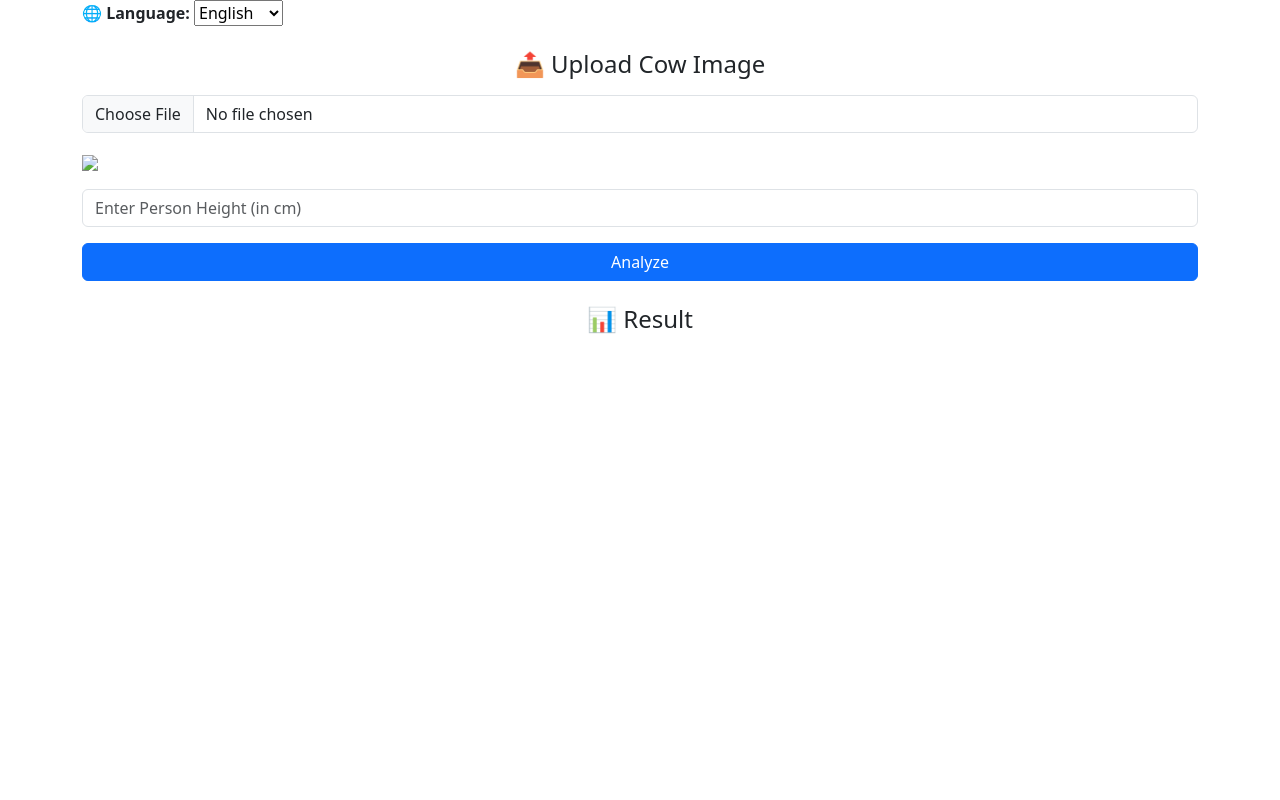
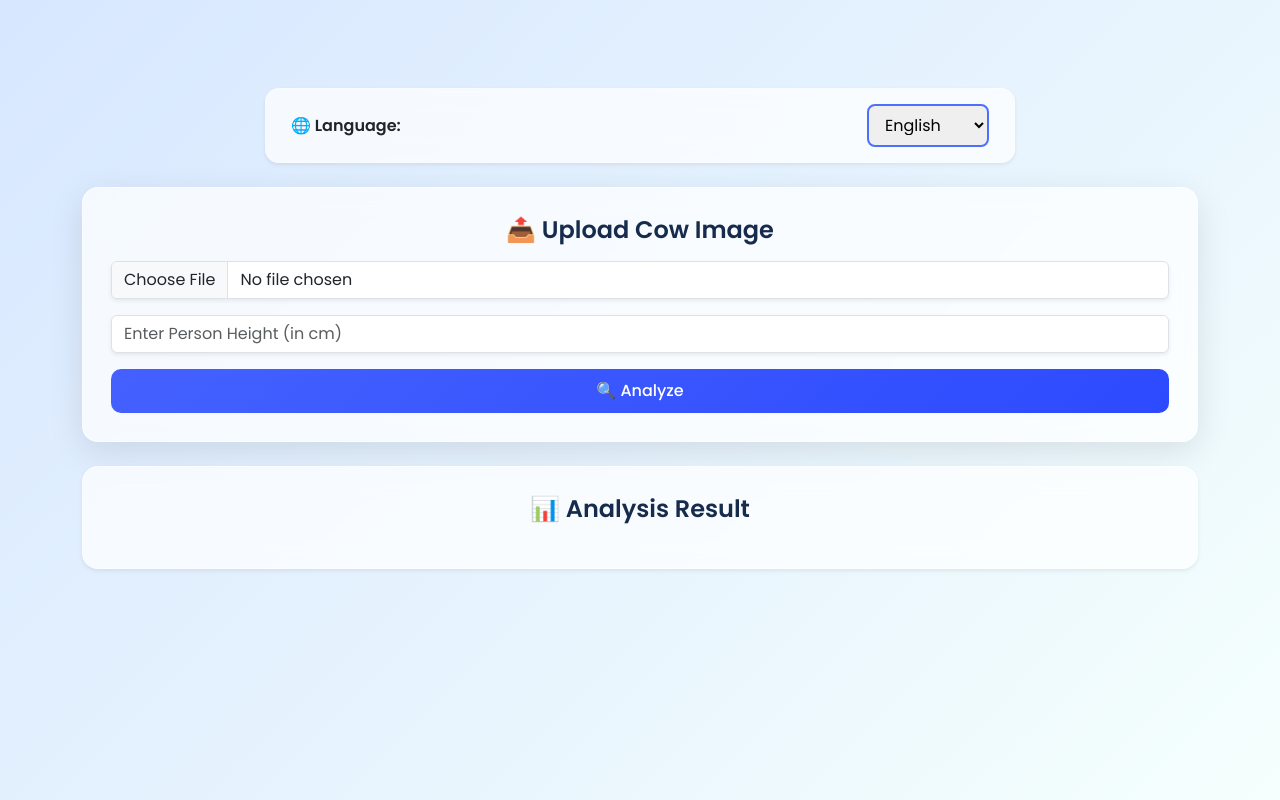
Before and after one commit to TAMILMANI1234/cow_frontend, a plain HTML site: page index.html in a window 1280 px wide. Drawn offline with nearby package versions, Linux system fonts and the light colour scheme.

Commit message:
Update index.html

```diff
--- a/index.html
+++ b/index.html
@@ -4,22 +4,24 @@
 <head>
   <meta charset="UTF-8">
   <meta name="viewport" content="width=device-width, initial-scale=1.0">
+  <title>Cattle Analysis Result</title>
 
   <link href="https://cdn.jsdelivr.net/npm/bootstrap@5.3.8/dist/css/bootstrap.min.css" rel="stylesheet">
-    <title>Cattle Result</title>
-    <style src="style.css"></style>
-
+  <link rel="stylesheet" href="style.css">
 </head>
 
 <body>
 
+  <!-- Loader Overlay -->
   <div id="overlay">
     <div class="loader"></div>
+    <p class="loading-text">Analyzing cow image, please wait...</p>
   </div>
 
-    <div class="container">
+  <div class="container py-5">
 
-        <div class="choose-lang-box mb-4">
+    <!-- Language Selector -->
+    <div class="choose-lang-box mb-4 shadow-sm">
       <strong>🌐 Language:</strong>
       <select id="lang" name="language">
         <option value="en">English</option>
@@ -29,24 +31,25 @@
       </select>
     </div>
 
+    <!-- Upload Section -->
     <div class="card-modern mb-4">
       <h4 class="section-title text-center mb-3">📤 Upload Cow Image</h4>
+      <input type="file" id="fileInput" accept="image/*" class="form-control mb-3 shadow-sm">
+      <img id="preview" src="#" alt="Preview" class="img-fluid shadow-sm">
 
-            <input type="file" id="fileInput" accept="image/*" class="form-control mb-3">
-            <img id="preview" src="#">
-
-            <input type="text" id="height" class="form-control mt-3" placeholder="Enter Person Height (in cm)">
-            <button class="btn btn-primary w-100 mt-3" onclick="uploadImage()">Analyze</button>
+      <input type="text" id="height" class="form-control mt-3 shadow-sm"
+        placeholder="Enter Person Height (in cm)">
+      <button class="btn btn-primary w-100 mt-3" onclick="uploadImage()">🔍 Analyze</button>
     </div>
 
-        <div class="card-modern">
-            <h4 class="section-title text-center">📊 Result</h4>
+    <!-- Results Section -->
+    <div class="card-modern shadow-sm">
+      <h4 class="section-title text-center">📊 Analysis Result</h4>
       <div id="result" class="mt-3"></div>
     </div>
 
   </div>
 
-    <!-- ✅ Your JS logic (unchanged) -->
   <script>
     const fileInput = document.getElementById('fileInput');
     const heightInput = document.getElementById('height');
@@ -60,12 +63,13 @@
       reader.onload = () => {
         preview.style.display = "block";
         preview.src = reader.result;
-            }
+      };
       if (file) reader.readAsDataURL(file);
     });
 
     function uploadImage() {
       document.getElementById("overlay").style.display = "flex";
+
       const file = fileInput.files[0];
       if (!file) return alert("Please select an image.");
 
@@ -91,20 +95,21 @@
           });
 
           resultDiv.innerHTML = `
-            <p><strong>Warning:</strong> ${data.warning || "No Warning"}</p>
-            <p><strong>Cow Found:</strong> ${data.cow_found ? "✅ Yes" : "❌ No"}</p>
-            <p><strong>Breed:</strong> ${data.cow_breed}</p>
-            <p><strong>Estimated Weight:</strong> ${data.estimated_approximate_weight || "Not Available"}</p>
-            <p><strong>Udder Found:</strong> ${data.udder_found ? "✅ Yes" : "❌ No"}</p>
-            <p><strong>Milk Yield:</strong> ${data.milk_yield || "Not Available"}</p>
-
-            <h5 class="mt-4">🧪 Diagnosis Summary</h5>
+            <div class="result-box">
+              <p><strong>⚠️ Warning:</strong> ${data.warning || "No Warning"}</p>
+              <p><strong>🐄 Cow Found:</strong> ${data.cow_found ? "✅ Yes" : "❌ No"}</p>
+              <p><strong>🐮 Breed:</strong> ${data.cow_breed}</p>
+              <p><strong>⚖️ Estimated Weight:</strong> ${data.estimated_approximate_weight || "Not Available"}</p>
+              <p><strong>🩺 Udder Found:</strong> ${data.udder_found ? "✅ Yes" : "❌ No"}</p>
+              <p><strong>🥛 Milk Yield:</strong> ${data.milk_yield || "Not Available"}</p>
+            </div>
+            <h5 class="mt-4 text-primary fw-semibold">🧪 Diagnosis Summary</h5>
             ${items}
           `;
         })
         .finally(() => {
           document.getElementById("overlay").style.display = "none";
-                })
+        });
     }
   </script>
 </body>
```
Lines whose indentation alone changed are shown as unchanged.
